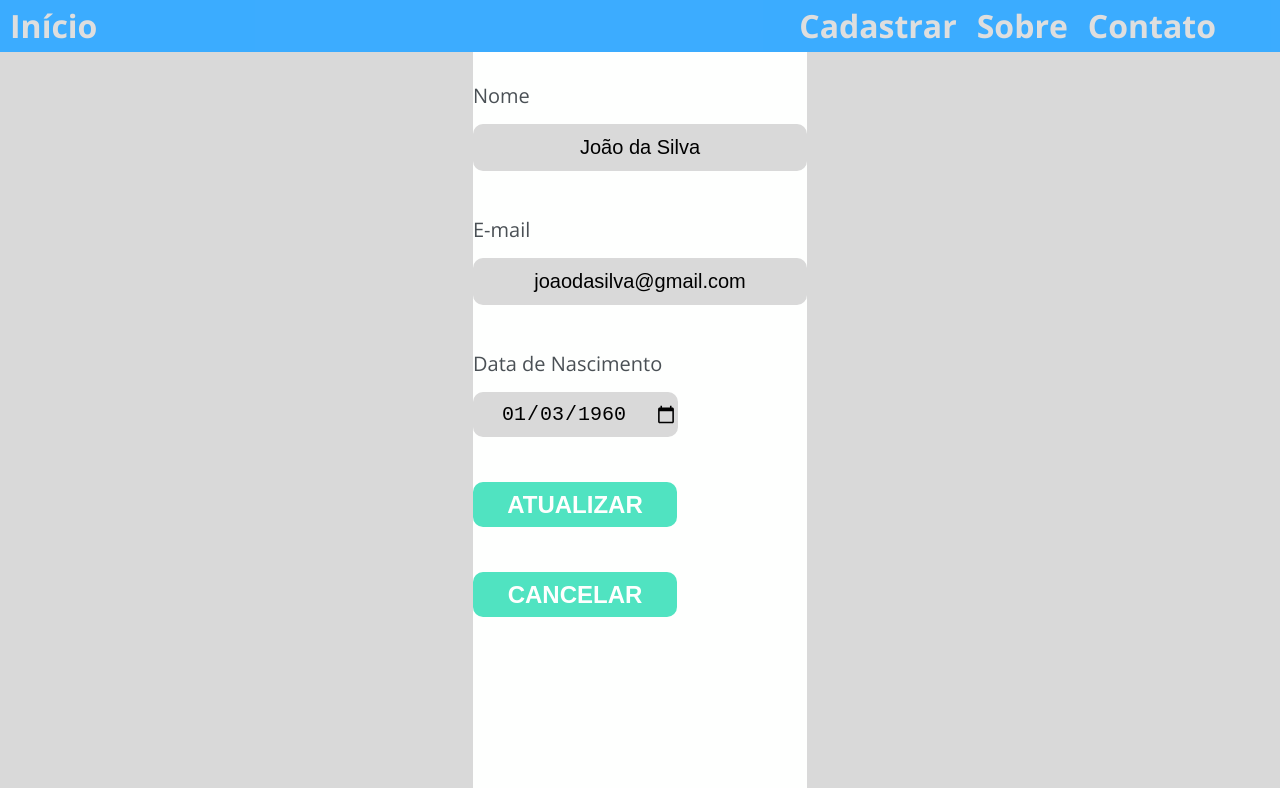
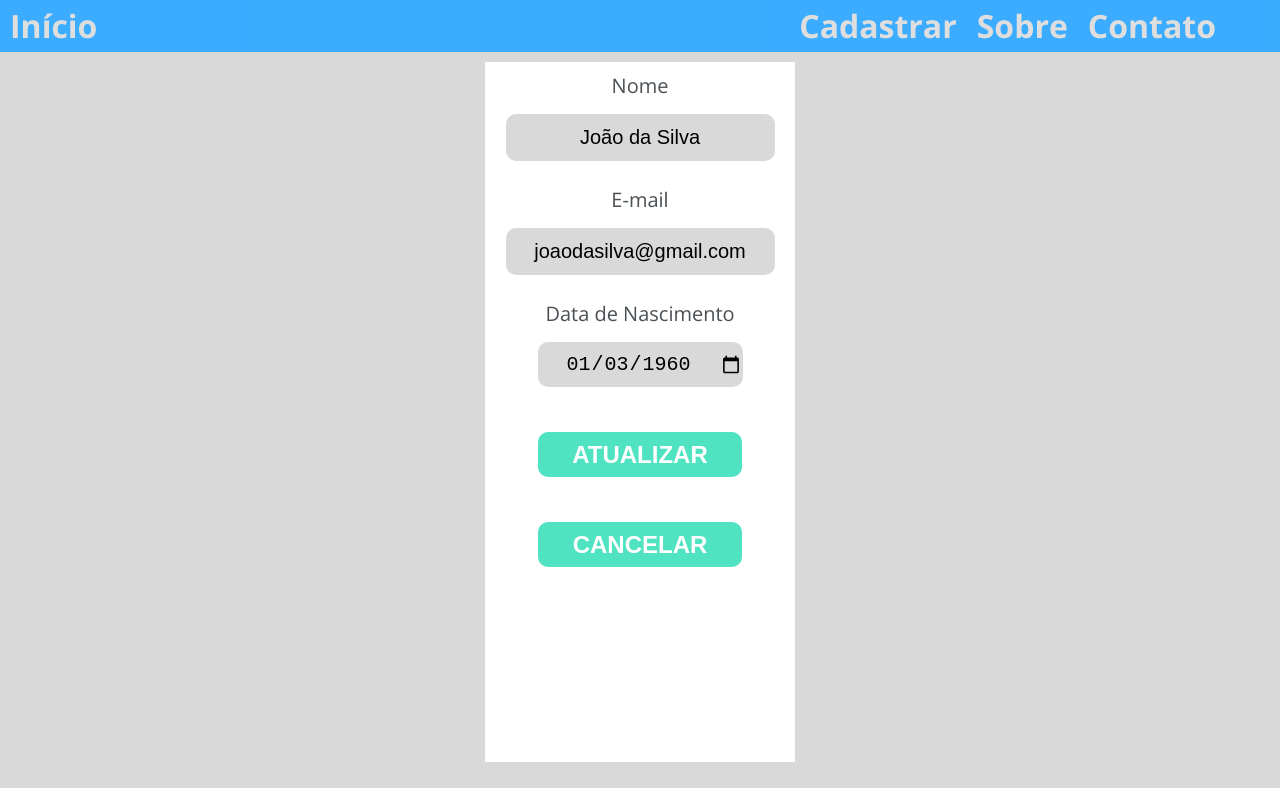
Before and after one commit to JoseCarlos-Filho/sitema-cadastro-de-pessoas, a React (Create React App) app: page / in a window 1280 px wide. Both pictures are taken after a click on the button 211 px from the left and 336 px from the top of the page. Built offline with nearby package versions, Linux system fonts and the light colour scheme; data requests are answered from the project's data file; the HTML template or start-up script is replaced by a standard one.

Commit message:
estilizando o FormUpdate e organizando o código

```diff
--- a/src/pages/forms/FormUpdate/FormUpdate.module.scss
+++ b/src/pages/forms/FormUpdate/FormUpdate.module.scss
@@ -1,22 +1,32 @@
 @import "styles/variaveis";
 
 .update {
+
+}
+
+
+.update {
+    display: flex;
+    flex-direction: column;
+    min-width: 500px;
     max-width: 731px;
     max-height: 924px;
     border: none;
 }
 
-.formCad {
+.formUp {
     display: flex;
     flex-flow: column wrap;
     background: $bg-color-formCad;
-    height: 92vh;
+    height: 700px;
+    min-width: 310px;
+    margin: 10px auto;
     row-gap: 15px;
 
     &__lbls {
-        display: flex;
-        text-align: right;
-        margin-top: 30px;
+        display: inline-block;
+        margin-top: 10px;
+        width: 100%;
         font-size: 20px;
         font-weight: 400;
         line-height: 27px;
@@ -27,6 +37,7 @@
     }
     &__inpt {
         background: $secondary-color;
+        margin: 0 auto;
         height: 45px;
         font-size: 20px;
         text-align: center;
@@ -35,17 +46,21 @@
         cursor: pointer;
 
         &:nth-child(2) {
-            width: 330px;
+            min-width: 260px;
+            max-width: 330px;
         }
         &:nth-child(4) {
-            width: 330px;
+            min-width: 260px;
+            max-width: 330px;
         }
         &:nth-child(6) {
             width: 204px;
         }
     }
 
-    &__btnCadastrar {
+    &__btn {
+        display: block;
+        margin: 0 auto;
         width: 204px;
         height: 45px;
         background: #50e3c1;
@@ -65,4 +80,14 @@
             background: hsl(118, 87%, 47%);
         }
     }
+
 }
+
+@media(max-height:620px){
+    body{
+        overflow-y: auto;
+    }
+    .formCad {
+        height: 80%;
+    }
+}
--- a/src/pages/forms/FormUpdate/index.tsx
+++ b/src/pages/forms/FormUpdate/index.tsx
@@ -1,10 +1,12 @@
 import styles from "./FormUpdate.module.scss";
-import {IPesssoasDados, PessoasDados } from "services/api/pessoas/PessoasDados";
+import {
+  IPesssoasDados,
+  PessoasDados,
+} from "services/api/pessoas/PessoasDados";
 import { dateTools } from "utils/date-tools";
 import { useEffect, useState } from "react";
 
-
-export default function FormUpdate({id, name, email, bDay}:IPesssoasDados) {
+export default function FormUpdate({ id, name, email, bDay }: IPesssoasDados) {
   const [personName, SetPersonName] = useState<string>();
   const [personEmail, SetEmail] = useState<string>();
   const [personBDay, SetBDay] = useState<string>();
@@ -30,13 +32,15 @@ export default function FormUpdate({id, name, email, bDay}:IPesssoasDados) {
 
     PessoasDados.updatePersonById(id, update);
 
-        setTimeout( ()=> window.location.reload(), 300)
+    setTimeout(() => window.location.reload(), 300);
   };
 
-    useEffect(()=> {<> </> }, [!Unmount]);
+  useEffect(() => {
+    <> </>;
+  }, [!Unmount]);
 
   const handleCancel = (e: any) => {
-        SetUnmount(true)
+    SetUnmount(true);
     window.location.reload();
   };
 
@@ -44,22 +48,62 @@ export default function FormUpdate({id, name, email, bDay}:IPesssoasDados) {
     <section id={id.toString()} className={styles.update}>
       {!Unmount && (
         <>
-            <form className={styles.formCad} onSubmit={handleSubmit}>
-                <label htmlFor="formCadInpName" className={styles.formCad__lbls}>Nome</label>
-                <input type="text" name="name"  id="formCadInpName" value={(personName)} className={styles.formCad__inpt} onChange={handleChangeName}  required/>
+          <form className={styles.formUp} onSubmit={handleSubmit}>
+            <label htmlFor="formCadInpName" className={styles.formUp__lbls}>
+              Nome
+            </label>
+            <input
+              type="text"
+              name="name"
+              id="formCadInpName"
+              value={personName}
+              className={styles.formUp__inpt}
+              onChange={handleChangeName}
+              required
+            />
 
-                <label htmlFor="formCadInpEmail" className={styles.formCad__lbls}>E-mail</label>
-                <input type="email" name="email" id="formCadInpEmail" value={personEmail} className={styles.formCad__inpt} onChange={handleChangeEmail} required/>
+            <label htmlFor="formCadInpEmail" className={styles.formUp__lbls}>
+              E-mail
+            </label>
+            <input
+              type="email"
+              name="email"
+              id="formCadInpEmail"
+              value={personEmail}
+              className={styles.formUp__inpt}
+              onChange={handleChangeEmail}
+              required
+            />
 
-                <label htmlFor="formCadInpBDate" className={styles.formCad__lbls}>Data de Nascimento</label>
-                <input type="date" name="bDay" id="formCadInpBDate" value={personBDay} className={styles.formCad__inpt} onChange={handleChangeBDay} required/>
+            <label htmlFor="formCadInpBDate" className={styles.formUp__lbls}>
+              Data de Nascimento
+            </label>
+            <input
+              type="date"
+              name="bDay"
+              id="formCadInpBDate"
+              value={personBDay}
+              className={styles.formUp__inpt}
+              onChange={handleChangeBDay}
+              required
+            />
 
-                <input type="submit" value="ATUALIZAR" className={styles.formCad__btnCadastrar} name="btnCadastrar" />
-                <button className={styles.formCad__btnCadastrar} name="btnCancelar" onClick={handleCancel}>CANCELAR</button>
+            <input
+              type="submit"
+              value="ATUALIZAR"
+              className={styles.formUp__btn}
+              name="btnCadastrar"
+            />
+            <button
+              className={styles.formUp__btn}
+              name="btnCancelar"
+              onClick={handleCancel}
+            >
+              CANCELAR
+            </button>
           </form>
         </>
-         )
+      )}
+    </section>
+  );
 }
-    </section>
-    )
-}
```
Lines whose indentation alone changed are shown as unchanged.
